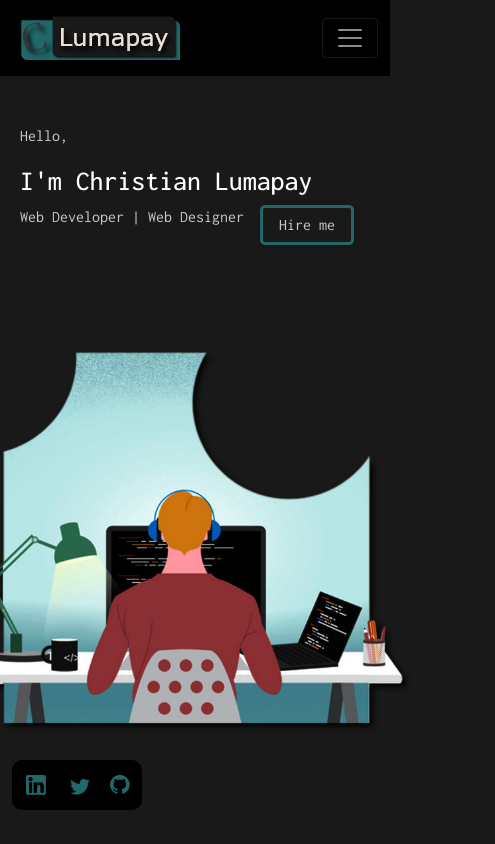
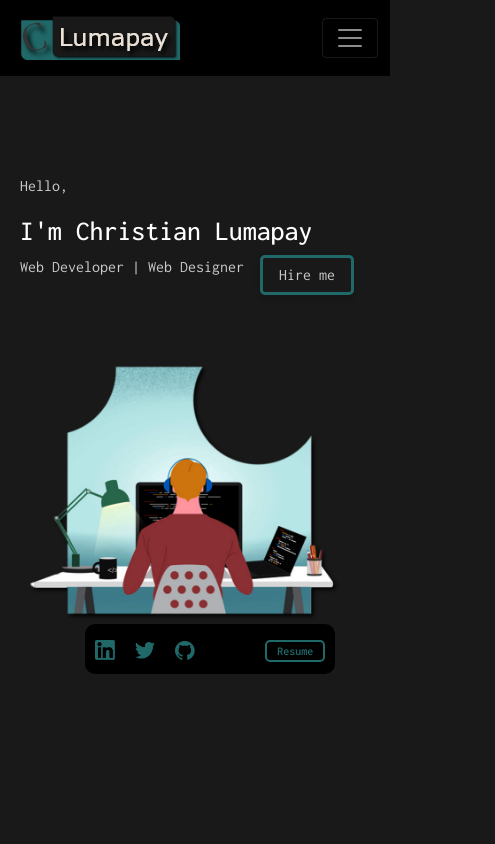
Before and after one commit to muskanmahajan37/my-portfolio-v1, a React (Create React App) app: page / in a window 390 px wide. Shown: the top 844 px of the page, 495 px wide, since content can reach past the window. Built offline with nearby package versions, Linux system fonts and the light colour scheme.

Commit message:
quick update

```diff
--- a/src/components/content/Header.css
+++ b/src/components/content/Header.css
@@ -16,3 +16,10 @@
 .hire-btn:hover {
     transform: translateX(2px);
 }
+
+@media(max-width: 819px) {
+    .hero-image {
+        height: 400px;
+        width: 400px;
+    }
+}
--- a/src/components/content/Header.js
+++ b/src/components/content/Header.js
@@ -21,7 +21,7 @@ const Header = () => {
                         </div>
                     </div>
                     <div>
-                        <img src={heroheader} alt="Girl in a jacket" width="600" height="600" />
+                        <img src={heroheader} className="hero-image" width="500" height="500" />
                     </div>
 
                 </div>
--- a/src/components/navbar/FixedSideBar.css
+++ b/src/components/navbar/FixedSideBar.css
@@ -87,33 +87,50 @@
     }
 
     .fixed-left-sm {
-        position: fixed;
-        width: 130px;
+        position: relative;
+        width: 250px;
         height: 50px;
-        top: 90vh;
+        top: 500px;
+        left: 20%;
+
         border-radius: 10px;
         background-color: #000;
         z-index: 1000;
     }
 
     .linkedin {
-        top: 89vh;
+        position: absolute;
+        top: -8px;
+        left: 10px;
         width: 20px;
     }
 
     .twitter {
-        top: 89.4vh;
-        left: 70px;
+        position: absolute;
+        top: -6px;
+        left: 50px;
         width: 20px;
     }
 
     .github {
-        top: 89vh;
-        left: 110px;
+        position: absolute;
+        top: -7px;
+        left: 90px;
         width: 20px;
     }
 
     .resume-btn {
-        display: none;
+        transform: rotate(0);
+        position: absolute;
+        top: 16px;
+        left: 180px;
+        padding: 0 10px;
+        font-size: 12px;
+    }
+
+    .resume-btn:hover {
+        transform: translateX(-5px);
+        top: 15px;
+        font-size: 14px;
     }
 }
```
Also changed, not shown: 1 other file (tests, documents, lock files or other folders).
